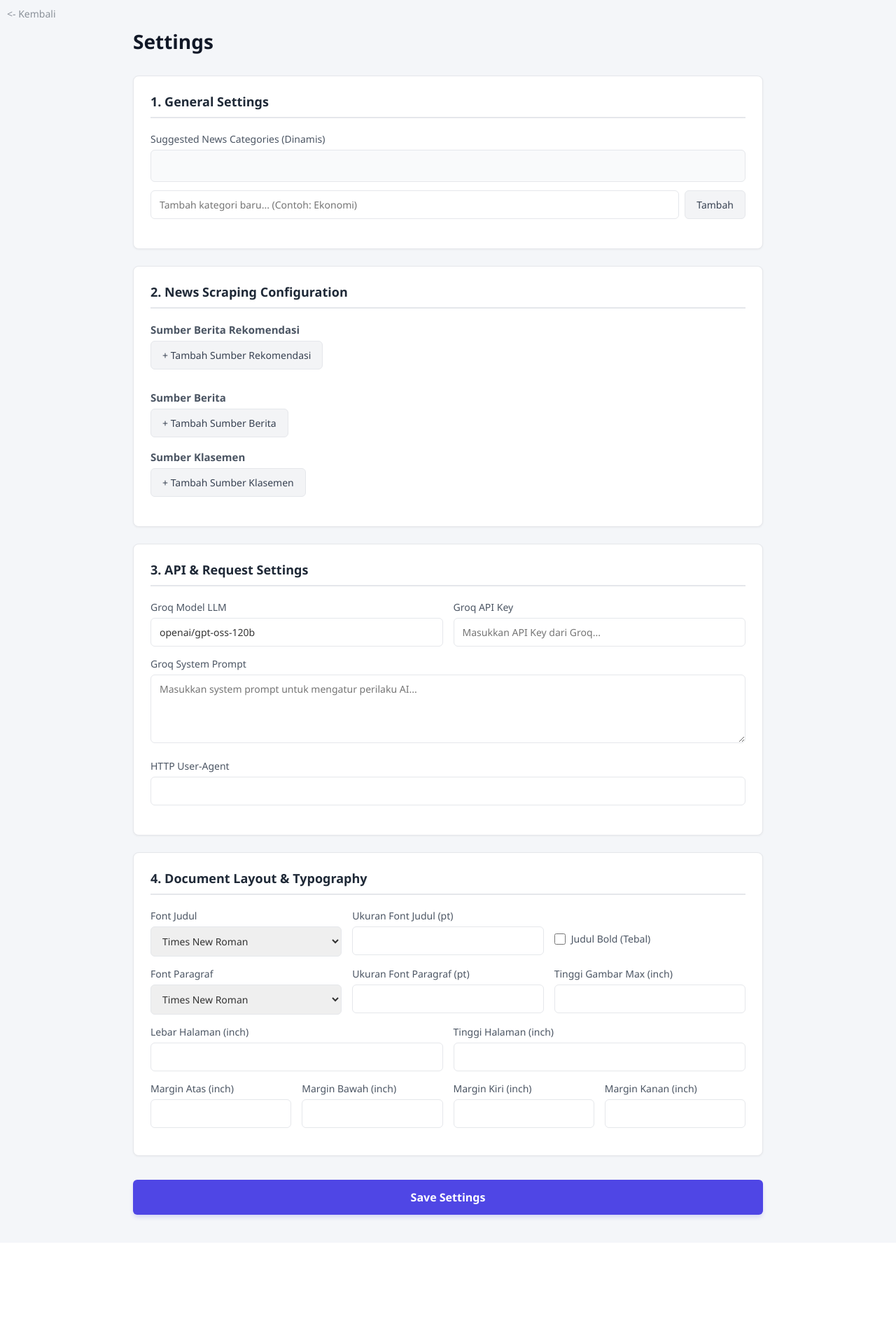
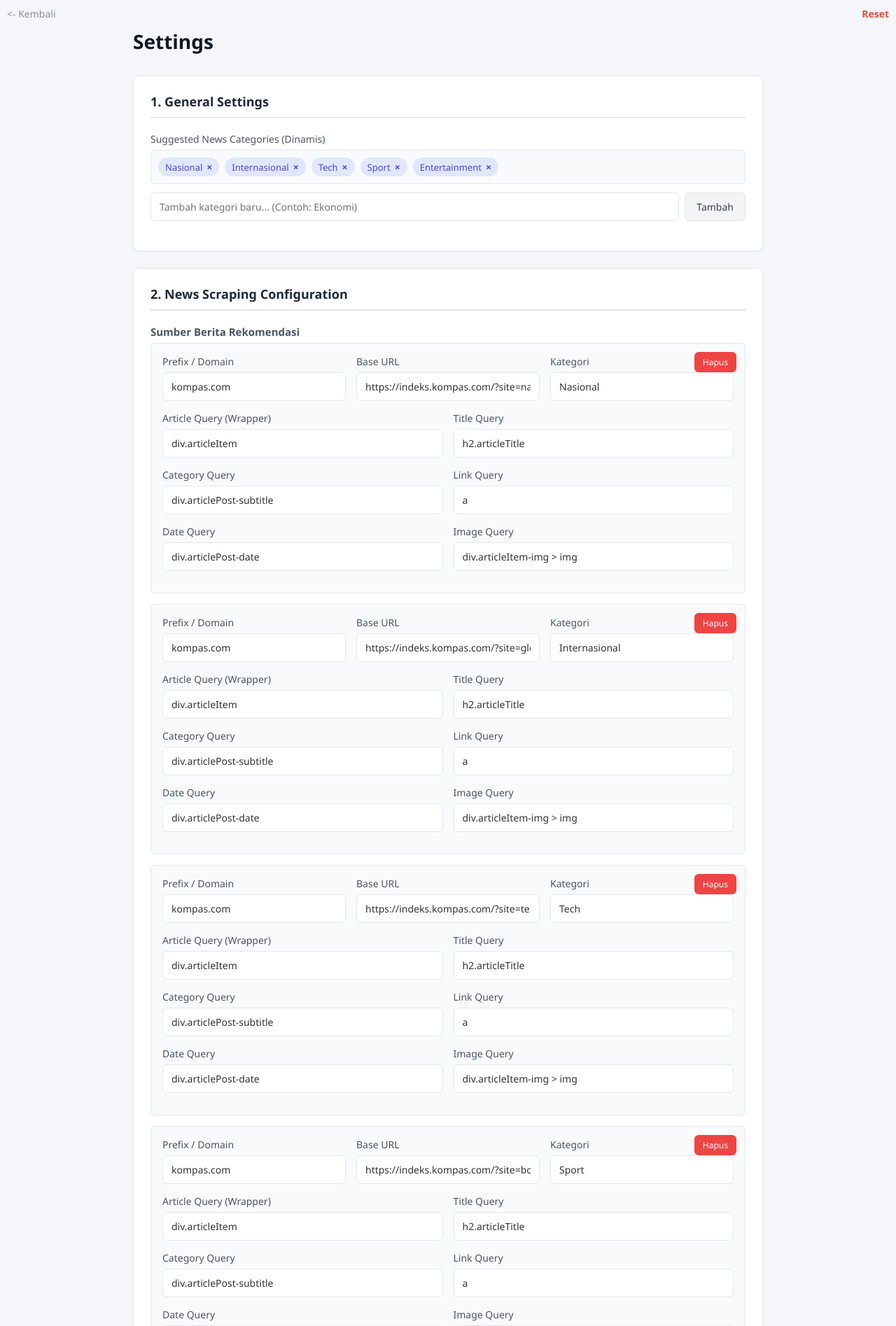
Before and after one commit to kirmhdev/humas-news-maker-v2, a Flask app: page /settings in a window 1280 px wide. Shown: the top 1895 px of the page at 70% size. Before the commit the page ends 1745 px from the top, so only its background shows below. Run offline with Flask 3, Linux system fonts and the light colour scheme; data that the repository does not hold is empty; parts of the project's set-up code (start-up, migrations or seed data) failed here and were passed over.

Commit message:
Add reset settings and reorganize tags

```diff
--- a/main.py
+++ b/main.py
@@ -1,3 +1,4 @@
+import os
 import json, threading
 from time import sleep
 from flask import Flask, render_template, request
@@ -21,6 +22,9 @@ def init_data():
     global settings
     global suggested_news_sources
     global news_sources
+
+    if not os.path.exists(settings_path):
+        reset_settings()
 
     with open(settings_path, mode="r") as file:
         settings = json.load(file)
@@ -51,12 +55,22 @@ def index_page():
     return render_template("index.html", request=request)
 
 
-@app.route("/get-suggested-news-categories")
+@app.route("/selected")
+def selected_page():
+    return render_template("selected.html", news=selected_news)
+
+
+@app.route("/settings")
+def settings_page():
+    return render_template("settings.html")
+
+
+@app.route("/api/get-suggested-news-categories")
 def get_suggested_news_categories():
     return settings["suggestedNewsCategory"]
 
 
-@app.route("/get-suggested-news")
+@app.route("/api/get-suggested-news")
 def get_suggested_news():
     category = request.args.get("category")
 
@@ -67,7 +81,7 @@ def get_suggested_news():
     return json.dumps(news)
 
 
-@app.route("/add-news", methods=["POST"])
+@app.route("/api/add-news", methods=["POST"])
 def add_news():
     req = request.json
     news_url = req.get("url")
@@ -98,17 +112,12 @@ def add_news():
     return {"msg": "News has been added"}
 
 
-@app.route("/get-selected-news")
+@app.route("/api/get-selected-news")
 def get_selected_news():
     return json.dumps(selected_news)
 
 
-@app.route("/selected")
-def selected_page():
-    return render_template("selected.html", news=selected_news)
-
-
-@app.route("/get-generated-news")
+@app.route("/api/get-generated-news")
 def get_generated_news():
     requested_id = request.args.get("id")
 
@@ -125,7 +134,7 @@ def get_generated_news():
         return json.dumps(news)
 
 
-@app.route("/save-news-data", methods=["POST"])
+@app.route("/api/save-news-data", methods=["POST"])
 def save_news_data():
     news = request.form
 
@@ -138,7 +147,7 @@ def save_news_data():
     return "News data saved successfuly"
 
 
-@app.route("/save-news", methods=["POST"])
+@app.route("/api/save-news", methods=["POST"])
 def save_news():
     data = {"selectedNews": selected_news, "generatedNews": generated_news}
 
@@ -147,11 +156,9 @@ def save_news():
     return "News saved successfuly"
 
 
-@app.route("/load-news", methods=["POST"])
+@app.route("/api/load-news", methods=["POST"])
 def load_news():
     data = request.json
-
-    print(data)
 
     global selected_news
     global generated_news
@@ -165,7 +172,7 @@ def load_news():
         return "Error when loading news"
 
 
-@app.route("/delete-news", methods=["DELETE"])
+@app.route("/api/delete-news", methods=["DELETE"])
 def delete_news():
     req = request.json
     news_id = int(req.get("id"))
@@ -179,7 +186,7 @@ def delete_news():
     return "News deleted"
 
 
-@app.route("/clear-news", methods=["DELETE"])
+@app.route("/api/clear-news", methods=["DELETE"])
 def clear_news():
     global selected_news
     global generated_news
@@ -190,7 +197,7 @@ def clear_news():
     return "All news cleared"
 
 
-@app.route("/generate-document", methods=["POST"])
+@app.route("/api/generate-document", methods=["POST"])
 def generate_document():
     document_format = settings["documentFormat"]
 
@@ -210,17 +217,12 @@ def generate_document():
     return "Document created"
 
 
-@app.route("/settings")
-def settings_page():
-    return render_template("settings.html")
-
-
-@app.route("/get-settings")
+@app.route("/api/get-settings")
 def get_settings():
     return json.dumps(settings)
 
 
-@app.route("/set-settings", methods=["POST"])
+@app.route("/api/set-settings", methods=["POST"])
 def set_settings():
     req = request.json
     data = json.dumps(req, indent=2)
@@ -228,7 +230,6 @@ def set_settings():
     try:
         with open(settings_path, "w") as file:
             file.write(data)
-        print("Success")
         init_data()
         return "Set settings success"
     except:
@@ -236,6 +237,26 @@ def set_settings():
         return "Set settings failed"
 
 
+@app.route("/api/reset-settings", methods=["POST"])
+def reset_settings():
+    default_file = os.path.join("config", "default.json")
+    user_file = os.path.join("instance", "settings.json")
+
+    try:
+        with open(default_file, "r") as file:
+            data_default = json.load(file)
+
+        with open(user_file, "w") as file:
+            json.dump(data_default, file, indent=4)
+
+        init_data()
+
+        return "Reset success"
+    except Exception as e:
+        print(e)
+        return "Reset failed"
+
+
 init_data()
 
 if __name__ == "__main__":
--- a/static/css/settings.css
+++ b/static/css/settings.css
@@ -35,6 +35,19 @@ body {
   font-size: 14px;
   top: 10px;
   left: 10px;
+}
+
+.reset-btn {
+  position: absolute;
+  color: #e74c3c;
+  font-weight: bold;
+  border: none;
+  background: none;
+  text-decoration: none;
+  cursor: pointer;
+  font-size: 14px;
+  top: 10px;
+  right: 10px;
 }
 
 .container {
--- a/static/js/settings.js
+++ b/static/js/settings.js
@@ -1,7 +1,23 @@
+const settingsForm = document.getElementById("settings-form")
+const resetBtn = document.getElementById("reset-btn")
+
 var categories = []
 
-function renderCategories() {
-  const container = document.getElementById("categoryTagsContainer")
+const initData = () => {
+  fetch("/api/get-settings", {
+    headers: {
+      "Content-Type": "application/json",
+    },
+  })
+    .then((res) => res.json())
+    .then((data) => {
+      console.log(data)
+      initFormValues(data)
+    })
+}
+
+const renderCategories = () => {
+  const container = document.getElementById("category-tags-container")
   container.innerHTML = ""
   categories.forEach((cat, index) => {
     const tag = document.createElement("div")
@@ -11,8 +27,8 @@ function renderCategories() {
   })
 }
 
-function addCategoryTag() {
-  const input = document.getElementById("newCategoryInput")
+const addCategoryTag = () => {
+  const input = document.getElementById("new-category-input")
   const val = input.value.trim()
   if (val && !categories.includes(val)) {
     categories.push(val)
@@ -21,13 +37,13 @@ function addCategoryTag() {
   }
 }
 
-function removeCategoryTag(index) {
+const removeCategoryTag = (index) => {
   categories.splice(index, 1)
   renderCategories()
 }
 
-function addSuggestedSourceElement(data = {}) {
-  const container = document.getElementById("suggestedSourcesContainer")
+const addSuggestedSourceElement = (data = {}) => {
+  const container = document.getElementById("suggested-sources-container")
   const div = document.createElement("div")
   div.className = "dynamic-item suggested-source-item"
   div.innerHTML = `
@@ -80,8 +96,8 @@ function addSuggestedSourceElement(data = {}) {
   container.appendChild(div)
 }
 
-function addNewsSourceElement(data = {}) {
-  const container = document.getElementById("newsSourcesContainer")
+const addNewsSourceElement = (data = {}) => {
+  const container = document.getElementById("news-sources-container")
   const div = document.createElement("div")
   div.className = "dynamic-item news-source-item"
   div.innerHTML = `
@@ -120,8 +136,8 @@ function addNewsSourceElement(data = {}) {
   container.appendChild(div)
 }
 
-function addClassementSourceElement(data = { width: 1, height: 1 }) {
-  const container = document.getElementById("classementSourcesContainer")
+const addClassementSourceElement = (data = { width: 1, height: 1 }) => {
+  const container = document.getElementById("classement-sources-container")
   const div = document.createElement("div")
   div.className = "dynamic-item classement-source-item"
   div.innerHTML = `
@@ -152,7 +168,7 @@ function addClassementSourceElement(data = { width: 1, height: 1 }) {
   container.appendChild(div)
 }
 
-function initFormValues(initialSettings) {
+const initFormValues = (initialSettings) => {
   categories = [...initialSettings.suggestedNewsCategory]
 
   renderCategories()
@@ -166,31 +182,29 @@ function initFormValues(initialSettings) {
     addClassementSourceElement(src),
   )
 
-  document.getElementById("groqModel").value = initialSettings.groqModel
-  document.getElementById("groqAPIKey").value = initialSettings.groqAPIKey
-  document.getElementById("groqSystemPrompt").value =
+  document.getElementById("groq-model").value = initialSettings.groqModel
+  document.getElementById("groq-api-key").value = initialSettings.groqAPIKey
+  document.getElementById("groq-system-prompt").value =
     initialSettings.groqSystemPrompt || ""
-  document.getElementById("userAgent").value =
+  document.getElementById("user-agent").value =
     initialSettings.headers["User-Agent"]
 
   const docFmt = initialSettings.documentFormat
-  document.getElementById("titleFont").value = docFmt.titleFont
-  document.getElementById("titleSize").value = docFmt.titleSize
-  document.getElementById("titleBold").checked = docFmt.titleBold
-  document.getElementById("paragraphFont").value = docFmt.paragraphFont
-  document.getElementById("paragraphSize").value = docFmt.paragraphSize
-  document.getElementById("imageHeight").value = docFmt.imageHeight
-  document.getElementById("pageWidth").value = docFmt.pageWidth
-  document.getElementById("pageHeight").value = docFmt.pageHeight
-  document.getElementById("pageMtop").value = docFmt.pageMtop
-  document.getElementById("pageMbot").value = docFmt.pageMbot
-  document.getElementById("pageMlef").value = docFmt.pageMlef
-  document.getElementById("pageMrig").value = docFmt.pageMrig
+  document.getElementById("title-font").value = docFmt.titleFont
+  document.getElementById("title-size").value = docFmt.titleSize
+  document.getElementById("title-bold").checked = docFmt.titleBold
+  document.getElementById("paragraph-font").value = docFmt.paragraphFont
+  document.getElementById("paragraph-size").value = docFmt.paragraphSize
+  document.getElementById("image-height").value = docFmt.imageHeight
+  document.getElementById("page-width").value = docFmt.pageWidth
+  document.getElementById("page-height").value = docFmt.pageHeight
+  document.getElementById("page-mtop").value = docFmt.pageMtop
+  document.getElementById("page-mbot").value = docFmt.pageMbot
+  document.getElementById("page-mlef").value = docFmt.pageMlef
+  document.getElementById("page-mrig").value = docFmt.pageMrig
 }
 
-document
-  .getElementById("settingsForm")
-  .addEventListener("submit", function (e) {
+settingsForm.addEventListener("submit", function (e) {
   e.preventDefault()
 
   const suggestedNewsSources = []
@@ -235,34 +249,31 @@ document
     suggestedNewsSources: suggestedNewsSources,
     newsSources: newsSources,
     classementSources: classementSources,
-      groqModel: document.getElementById("groqModel").value,
-      groqAPIKey: document.getElementById("groqAPIKey").value,
-      groqSystemPrompt: document.getElementById("groqSystemPrompt").value,
+    groqModel: document.getElementById("groq-model").value,
+    groqAPIKey: document.getElementById("groq-api-key").value,
+    groqSystemPrompt: document.getElementById("groq-system-prompt").value,
     headers: {
-        "User-Agent": document.getElementById("userAgent").value,
+      "User-Agent": document.getElementById("user-agent").value,
     },
     documentFormat: {
-        titleFont: document.getElementById("titleFont").value,
-        titleSize: parseInt(document.getElementById("titleSize").value) || 0,
-        titleBold: document.getElementById("titleBold").checked,
+      titleFont: document.getElementById("title-font").value,
+      titleSize: parseInt(document.getElementById("title-size").value) || 0,
+      titleBold: document.getElementById("title-bold").checked,
       imageHeight:
-          parseFloat(document.getElementById("imageHeight").value) || 0,
-        paragraphFont: document.getElementById("paragraphFont").value,
+        parseFloat(document.getElementById("image-height").value) || 0,
+      paragraphFont: document.getElementById("paragraph-font").value,
       paragraphSize:
-          parseInt(document.getElementById("paragraphSize").value) || 0,
-        pageWidth: parseFloat(document.getElementById("pageWidth").value) || 0,
-        pageHeight:
-          parseFloat(document.getElementById("pageHeight").value) || 0,
-        pageMtop: parseFloat(document.getElementById("pageMtop").value) || 0,
-        pageMbot: parseFloat(document.getElementById("pageMbot").value) || 0,
-        pageMlef: parseFloat(document.getElementById("pageMlef").value) || 0,
-        pageMrig: parseFloat(document.getElementById("pageMrig").value) || 0,
+        parseInt(document.getElementById("paragraph-size").value) || 0,
+      pageWidth: parseFloat(document.getElementById("page-width").value) || 0,
+      pageHeight: parseFloat(document.getElementById("page-height").value) || 0,
+      pageMtop: parseFloat(document.getElementById("page-mtop").value) || 0,
+      pageMbot: parseFloat(document.getElementById("page-mbot").value) || 0,
+      pageMlef: parseFloat(document.getElementById("page-mlef").value) || 0,
+      pageMrig: parseFloat(document.getElementById("page-mrig").value) || 0,
     },
   }
 
-    console.log("Payload yang dikirim:", updatedSettings)
-
-    fetch("/set-settings", {
+  fetch("/api/set-settings", {
     method: "POST",
     headers: {
       "Content-Type": "application/json",
@@ -282,13 +293,13 @@ document
     })
 })
 
-fetch("/get-settings", {
-  headers: {
-    "Content-Type": "application/json",
-  },
+resetBtn.addEventListener("click", (e) => {
+  e.preventDefault()
+
+  if (confirm("Semua setelan akan direset ke setelan pabrik"))
+    fetch("/api/reset-settings", { method: "POST" })
+      .then(() => initData())
+      .catch((e) => alert("Gagal mereset setelan"))
 })
-  .then((res) => res.json())
-  .then((data) => {
-    console.log(data)
-    initFormValues(data)
-  })
+
+initData()
--- a/templates/settings.html
+++ b/templates/settings.html
@@ -11,21 +11,24 @@
   </head>
   <body>
     <a class="back-btn" href="/selected"><- Kembali</a>
+    <button class="reset-btn" id="reset-btn" title="Reset setelan ke default">
+      Reset
+    </button>
     <div class="container">
       <header>
         <h1>Settings</h1>
       </header>
 
-      <form id="settingsForm">
+      <form id="settings-form">
         <div class="section-card">
           <div class="section-title">1. General Settings</div>
           <div class="form-group">
             <label>Suggested News Categories (Dinamis)</label>
-            <div class="tags-container" id="categoryTagsContainer"></div>
+            <div class="tags-container" id="category-tags-container"></div>
             <div class="tag-input-group">
               <input
                 type="text"
-                id="newCategoryInput"
+                id="new-category-input"
                 placeholder="Tambah kategori baru... (Contoh: Ekonomi)"
               />
               <button
@@ -46,7 +49,7 @@
             <label style="font-weight: 600; font-size: 15px"
               >Sumber Berita Rekomendasi</label
             >
-            <div id="suggestedSourcesContainer"></div>
+            <div id="suggested-sources-container"></div>
             <button
               type="button"
               class="btn btn-secondary"
@@ -60,7 +63,7 @@
             <label style="font-weight: 600; font-size: 15px"
               >Sumber Berita</label
             >
-            <div id="newsSourcesContainer"></div>
+            <div id="news-sources-container"></div>
             <button
               type="button"
               class="btn btn-secondary"
@@ -74,7 +77,7 @@
             <label style="font-weight: 600; font-size: 15px"
               >Sumber Klasemen</label
             >
-            <div id="classementSourcesContainer"></div>
+            <div id="classement-sources-container"></div>
             <button
               type="button"
               class="btn btn-secondary"
@@ -89,36 +92,36 @@
           <div class="section-title">3. API & Request Settings</div>
           <div class="form-row">
             <div class="form-group">
-              <label for="groqModel">Groq Model LLM</label>
+              <label for="groq-model">Groq Model LLM</label>
               <input
                 type="text"
-                id="groqModel"
-                name="groqModel"
+                id="groq-model"
+                name="groq-model"
                 value="openai/gpt-oss-120b"
               />
             </div>
             <div class="form-group">
-              <label for="groqAPIKey">Groq API Key</label>
+              <label for="groq-api-key">Groq API Key</label>
               <input
                 type="text"
-                id="groqAPIKey"
-                name="groqAPIKey"
+                id="groq-api-key"
+                name="groq-api-key"
                 placeholder="Masukkan API Key dari Groq..."
               />
             </div>
           </div>
           <div class="form-group">
-            <label for="groqSystemPrompt">Groq System Prompt</label>
+            <label for="groq-system-prompt">Groq System Prompt</label>
             <textarea
-              id="groqSystemPrompt"
-              name="groqSystemPrompt"
+              id="groq-system-prompt"
+              name="groq-system-prompt"
               rows="4"
               placeholder="Masukkan system prompt untuk mengatur perilaku AI..."
             ></textarea>
           </div>
           <div class="form-group">
-            <label for="userAgent">HTTP User-Agent</label>
-            <input type="text" id="userAgent" name="userAgent" />
+            <label for="user-agent">HTTP User-Agent</label>
+            <input type="text" id="user-agent" name="user-agent" />
           </div>
         </div>
 
@@ -127,8 +130,8 @@
 
           <div class="form-row">
             <div class="form-group">
-              <label for="titleFont">Font Judul</label>
-              <select id="titleFont">
+              <label for="title-font">Font Judul</label>
+              <select id="title-font">
                 <option value="Times New Roman">Times New Roman</option>
                 <option value="Arial">Arial</option>
                 <option value="Helvetica">Helvetica</option>
@@ -136,23 +139,23 @@
               </select>
             </div>
             <div class="form-group">
-              <label for="titleSize">Ukuran Font Judul (pt)</label>
-              <input type="number" id="titleSize" min="1" />
+              <label for="title-size">Ukuran Font Judul (pt)</label>
+              <input type="number" id="title-size" min="1" />
             </div>
             <div
               class="form-group"
               style="display: flex; align-items: flex-end; padding-bottom: 10px"
             >
               <label class="checkbox-container">
-                <input type="checkbox" id="titleBold" /> Judul Bold (Tebal)
+                <input type="checkbox" id="title-bold" /> Judul Bold (Tebal)
               </label>
             </div>
           </div>
 
           <div class="form-row">
             <div class="form-group">
-              <label for="paragraphFont">Font Paragraf</label>
-              <select id="paragraphFont">
+              <label for="paragraph-font">Font Paragraf</label>
+              <select id="paragraph-font">
                 <option value="Times New Roman">Times New Roman</option>
                 <option value="Arial">Arial</option>
                 <option value="Helvetica">Helvetica</option>
@@ -160,42 +163,42 @@
               </select>
             </div>
             <div class="form-group">
-              <label for="paragraphSize">Ukuran Font Paragraf (pt)</label>
-              <input type="number" id="paragraphSize" min="1" />
+              <label for="paragraph-size">Ukuran Font Paragraf (pt)</label>
+              <input type="number" id="paragraph-size" min="1" />
             </div>
             <div class="form-group">
-              <label for="imageHeight">Tinggi Gambar Max (inch)</label>
-              <input type="number" id="imageHeight" step="0.01" min="0" />
+              <label for="image-height">Tinggi Gambar Max (inch)</label>
+              <input type="number" id="image-height" step="0.01" min="0" />
             </div>
           </div>
 
           <div class="form-row">
             <div class="form-group">
-              <label for="pageWidth">Lebar Halaman (inch)</label>
-              <input type="number" id="pageWidth" step="0.01" min="0" />
+              <label for="page-width">Lebar Halaman (inch)</label>
+              <input type="number" id="page-width" step="0.01" min="0" />
             </div>
             <div class="form-group">
-              <label for="pageHeight">Tinggi Halaman (inch)</label>
-              <input type="number" id="pageHeight" step="0.01" min="0" />
+              <label for="page-height">Tinggi Halaman (inch)</label>
+              <input type="number" id="page-height" step="0.01" min="0" />
             </div>
           </div>
 
           <div class="form-row">
             <div class="form-group">
-              <label for="pageMtop">Margin Atas (inch)</label>
-              <input type="number" id="pageMtop" step="0.01" min="0" />
+              <label for="page-mtop">Margin Atas (inch)</label>
+              <input type="number" id="page-mtop" step="0.01" min="0" />
             </div>
             <div class="form-group">
-              <label for="pageMbot">Margin Bawah (inch)</label>
-              <input type="number" id="pageMbot" step="0.01" min="0" />
+              <label for="page-mbot">Margin Bawah (inch)</label>
+              <input type="number" id="page-mbot" step="0.01" min="0" />
             </div>
             <div class="form-group">
-              <label for="pageMlef">Margin Kiri (inch)</label>
-              <input type="number" id="pageMlef" step="0.01" min="0" />
+              <label for="page-mlef">Margin Kiri (inch)</label>
+              <input type="number" id="page-mlef" step="0.01" min="0" />
             </div>
             <div class="form-group">
-              <label for="pageMrig">Margin Kanan (inch)</label>
-              <input type="number" id="pageMrig" step="0.01" min="0" />
+              <label for="page-mrig">Margin Kanan (inch)</label>
+              <input type="number" id="page-mrig" step="0.01" min="0" />
             </div>
           </div>
         </div>
```
Also changed, not shown: static/js/index.js (+4 -4 lines), static/js/selected.js (+8 -8 lines). Lines whose indentation alone changed are shown as unchanged.
